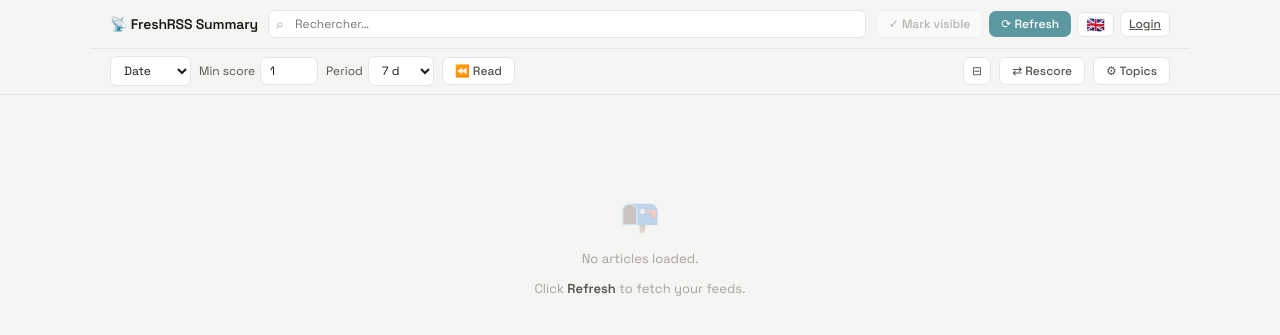
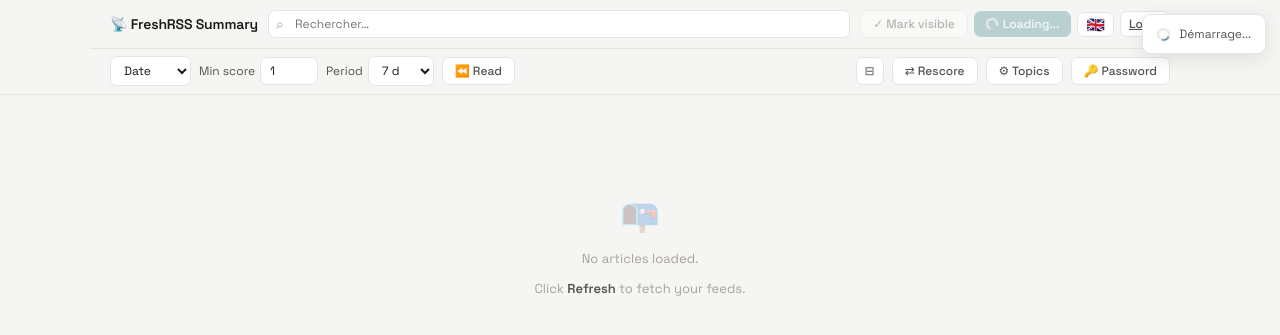
Before and after one commit to PixiBixi/freshrss-summary, a FastAPI app: page / in a window 1280 px wide. Shown: the top 335 px of the page. Run offline with FastAPI, Linux system fonts and the light colour scheme; data that the repository does not hold is empty; parts of the project's set-up code (start-up, migrations or seed data) failed here and were passed over.

Commit message:
feat(auth): add change-password feature via UI modal
- db.py: add set_user_password() to update password hash for existing user
- app.py: POST /api/change-password endpoint (requires auth) — validates
  current password, enforces 8-char minimum, updates DB via set_user_password
- templates/index.html: password modal + 🔑 button in header-filters
- static/js/api.js: changePassword() API call
- static/js/ui.js: openPwdModal/closePwdModal/savePwd with front-end
  validation (mismatch check, error mapping)
- static/js/i18n.js: pwd.* and btn.changePassword keys for fr/en/de/es/it/pt
- README.md: document new UI password change flow

```diff
--- a/app.py
+++ b/app.py
@@ -45,6 +45,7 @@ from db import (
     save_articles,
     set_articles_read,
     set_scoring_config,
+    set_user_password,
     toggle_bookmark,
     upsert_user,
 )
@@ -779,6 +780,30 @@ async def update_scoring(req: ScoringConfigRequest) -> dict[str, str]:
 
 
 # ---------------------------------------------------------------------------
+# Password change
+# ---------------------------------------------------------------------------
+
+
+class ChangePasswordRequest(BaseModel):
+    current_password: str
+    new_password: str
+
+
+@app.post("/api/change-password", dependencies=[Depends(require_auth)])
+async def change_password(req: ChangePasswordRequest, request: Request) -> dict[str, str]:
+    """Change the password of the currently authenticated user."""
+    username = request.session.get("username", ADMIN_USERNAME)
+    stored_hash = await get_user_hash(username)
+    if not stored_hash or not verify_password(req.current_password, stored_hash):
+        raise HTTPException(status_code=400, detail="current_password_wrong")
+    if len(req.new_password) < 8:
+        raise HTTPException(status_code=400, detail="password_too_short")
+    await set_user_password(username, hash_password(req.new_password))
+    logger.info("Password changed for user '%s'", username)
+    return {"status": "ok"}
+
+
+# ---------------------------------------------------------------------------
 # Health & metrics
 # ---------------------------------------------------------------------------
 
--- a/static/js/api.js
+++ b/static/js/api.js
@@ -293,3 +293,15 @@ async function updateScoringConfig(topics) {
   });
   if (!r.ok) throw new Error('Failed to save scoring config');
 }
+
+async function changePassword(currentPassword, newPassword) {
+  const r = await fetch('/api/change-password', {
+    method: 'POST',
+    headers: { 'Content-Type': 'application/json' },
+    body: JSON.stringify({ current_password: currentPassword, new_password: newPassword }),
+  });
+  if (!r.ok) {
+    const data = await r.json().catch(() => ({}));
+    throw new Error(data.detail || 'error');
+  }
+}
--- a/static/js/i18n.js
+++ b/static/js/i18n.js
@@ -63,6 +63,17 @@ const I18N = {
     'cfg.saved':        'Config sauvegardée — re-scoring en cours…',
     'cfg.ph.name':      'Nom du topic',
     'cfg.ph.keywords':  'Un mot-clé par ligne',
+    'btn.changePassword': '🔑 Mot de passe',
+    'pwd.title':        'Changer le mot de passe',
+    'pwd.current':      'Mot de passe actuel',
+    'pwd.new':          'Nouveau mot de passe',
+    'pwd.confirm':      'Confirmer',
+    'pwd.save':         'Enregistrer',
+    'pwd.cancel':       'Annuler',
+    'pwd.ok':           'Mot de passe modifié',
+    'pwd.wrongCurrent': 'Mot de passe actuel incorrect',
+    'pwd.tooShort':     'Minimum 8 caractères',
+    'pwd.mismatch':     'Les mots de passe ne correspondent pas',
   },
   en: {
     'search.placeholder': 'Search…',
@@ -118,6 +129,17 @@ const I18N = {
     'cfg.saved':        'Config saved — rescoring…',
     'cfg.ph.name':      'Topic name',
     'cfg.ph.keywords':  'One keyword per line',
+    'btn.changePassword': '🔑 Password',
+    'pwd.title':        'Change password',
+    'pwd.current':      'Current password',
+    'pwd.new':          'New password',
+    'pwd.confirm':      'Confirm',
+    'pwd.save':         'Save',
+    'pwd.cancel':       'Cancel',
+    'pwd.ok':           'Password changed',
+    'pwd.wrongCurrent': 'Current password is incorrect',
+    'pwd.tooShort':     'Minimum 8 characters',
+    'pwd.mismatch':     'Passwords do not match',
   },
   de: {
     'search.placeholder': 'Suchen…',
@@ -173,6 +195,17 @@ const I18N = {
     'cfg.saved':        'Konfiguration gespeichert — Neubewertung läuft…',
     'cfg.ph.name':      'Themenname',
     'cfg.ph.keywords':  'Ein Schlüsselwort pro Zeile',
+    'btn.changePassword': '🔑 Passwort',
+    'pwd.title':        'Passwort ändern',
+    'pwd.current':      'Aktuelles Passwort',
+    'pwd.new':          'Neues Passwort',
+    'pwd.confirm':      'Bestätigen',
+    'pwd.save':         'Speichern',
+    'pwd.cancel':       'Abbrechen',
+    'pwd.ok':           'Passwort geändert',
+    'pwd.wrongCurrent': 'Aktuelles Passwort ist falsch',
+    'pwd.tooShort':     'Mindestens 8 Zeichen',
+    'pwd.mismatch':     'Passwörter stimmen nicht überein',
   },
   es: {
     'search.placeholder': 'Buscar…',
@@ -228,6 +261,17 @@ const I18N = {
     'cfg.saved':        'Config guardada — recalculando…',
     'cfg.ph.name':      'Nombre del tema',
     'cfg.ph.keywords':  'Una palabra clave por línea',
+    'btn.changePassword': '🔑 Contraseña',
+    'pwd.title':        'Cambiar contraseña',
+    'pwd.current':      'Contraseña actual',
+    'pwd.new':          'Nueva contraseña',
+    'pwd.confirm':      'Confirmar',
+    'pwd.save':         'Guardar',
+    'pwd.cancel':       'Cancelar',
+    'pwd.ok':           'Contraseña cambiada',
+    'pwd.wrongCurrent': 'La contraseña actual es incorrecta',
+    'pwd.tooShort':     'Mínimo 8 caracteres',
+    'pwd.mismatch':     'Las contraseñas no coinciden',
   },
   it: {
     'search.placeholder': 'Cerca…',
@@ -283,6 +327,17 @@ const I18N = {
     'cfg.saved':        'Config salvata — rivalutazione in corso…',
     'cfg.ph.name':      'Nome argomento',
     'cfg.ph.keywords':  'Una parola chiave per riga',
+    'btn.changePassword': '🔑 Password',
+    'pwd.title':        'Cambia password',
+    'pwd.current':      'Password attuale',
+    'pwd.new':          'Nuova password',
+    'pwd.confirm':      'Conferma',
+    'pwd.save':         'Salva',
+    'pwd.cancel':       'Annulla',
+    'pwd.ok':           'Password modificata',
+    'pwd.wrongCurrent': 'La password attuale non è corretta',
+    'pwd.tooShort':     'Minimo 8 caratteri',
+    'pwd.mismatch':     'Le password non corrispondono',
   },
   pt: {
     'search.placeholder': 'Pesquisar…',
@@ -338,6 +393,17 @@ const I18N = {
     'cfg.saved':        'Config guardada — a reponderar…',
     'cfg.ph.name':      'Nome do tópico',
     'cfg.ph.keywords':  'Uma palavra-chave por linha',
+    'btn.changePassword': '🔑 Senha',
+    'pwd.title':        'Alterar senha',
+    'pwd.current':      'Senha atual',
+    'pwd.new':          'Nova senha',
+    'pwd.confirm':      'Confirmar',
+    'pwd.save':         'Guardar',
+    'pwd.cancel':       'Cancelar',
+    'pwd.ok':           'Senha alterada',
+    'pwd.wrongCurrent': 'A senha atual está incorreta',
+    'pwd.tooShort':     'Mínimo 8 caracteres',
+    'pwd.mismatch':     'As senhas não coincidem',
   },
 };
 
--- a/static/js/ui.js
+++ b/static/js/ui.js
@@ -250,6 +250,56 @@ async function saveScoringConfig() {
   }
 }
 
+// ── Password change modal ───────────────────────────────────────────────
+function openPwdModal() {
+  if (!_requireAuth()) return;
+  const modal = document.getElementById('pwd-modal');
+  document.getElementById('pwd-current').value = '';
+  document.getElementById('pwd-new').value = '';
+  document.getElementById('pwd-confirm').value = '';
+  document.getElementById('pwd-error').textContent = '';
+  modal.style.display = 'flex';
+  document.getElementById('pwd-current').focus();
+  modal.onclick = (e) => { if (e.target === modal) closePwdModal(); };
+  document.addEventListener('keydown', _pwdEscHandler);
+}
+
+function _pwdEscHandler(e) {
+  if (e.key === 'Escape') closePwdModal();
+}
+
+function closePwdModal() {
+  document.getElementById('pwd-modal').style.display = 'none';
+  document.removeEventListener('keydown', _pwdEscHandler);
+}
+
+async function savePwd() {
+  const current = document.getElementById('pwd-current').value;
+  const newPwd  = document.getElementById('pwd-new').value;
+  const confirm = document.getElementById('pwd-confirm').value;
+  const errEl   = document.getElementById('pwd-error');
+  errEl.textContent = '';
+
+  if (newPwd !== confirm) {
+    errEl.textContent = t('pwd.mismatch');
+    return;
+  }
+
+  const btn = document.getElementById('pwd-save-btn');
+  btn.disabled = true;
+  try {
+    await changePassword(current, newPwd);
+    closePwdModal();
+    toastSuccess(t('pwd.ok'));
+  } catch (e) {
+    const key = e.message === 'current_password_wrong' ? 'pwd.wrongCurrent'
+              : e.message === 'password_too_short'     ? 'pwd.tooShort'
+              : null;
+    errEl.textContent = key ? t(key) : (e.message || t('toast.error'));
+    btn.disabled = false;
+  }
+}
+
 // ── Init ───────────────────────────────────────────────────────────────
 document.addEventListener('DOMContentLoaded', () => {
   if (state.compact) {
--- a/templates/index.html
+++ b/templates/index.html
@@ -65,6 +65,7 @@
       <button id="compact-btn" class="btn btn-ghost btn-icon" onclick="toggleCompact()" title="Mode compact" aria-label="Mode compact">⊟</button>
       <button id="rescore-btn" class="btn btn-ghost" onclick="triggerRescore()" data-i18n="btn.rescore" aria-label="Re-scorer les articles">⇄ Re-scorer</button>
       <button id="scoring-cfg-btn" class="btn btn-ghost" onclick="openScoringModal()" data-i18n="btn.scoringCfg" aria-label="Configurer les topics de scoring">⚙ Topics</button>
+      <button id="pwd-btn" class="btn btn-ghost" onclick="openPwdModal()" data-i18n="btn.changePassword" aria-label="Changer le mot de passe">🔑 Mot de passe</button>
     </div>
     <div id="topic-bar" class="topic-bar">
       <button class="pill active" id="pill-all" onclick="filterTopic(null)">Tous</button>
@@ -104,6 +105,38 @@
       style="display:none;background:none;border:none;color:inherit;cursor:pointer;font-size:12px;margin-left:2px;padding:4px 6px;min-width:28px;min-height:28px">✕</button>
   </div>
 
+  <!-- Password change modal -->
+  <div id="pwd-modal" class="modal-overlay" style="display:none" role="dialog" aria-modal="true" aria-labelledby="pwd-modal-title">
+    <div class="modal" onclick="event.stopPropagation()">
+      <div class="modal-header">
+        <h2 id="pwd-modal-title" data-i18n="pwd.title">Changer le mot de passe</h2>
+        <button class="modal-close btn btn-ghost btn-icon" onclick="closePwdModal()" aria-label="Fermer">✕</button>
+      </div>
+      <div class="modal-body">
+        <div style="display:flex;flex-direction:column;gap:12px">
+          <label style="display:flex;flex-direction:column;gap:4px;font-size:13px">
+            <span data-i18n="pwd.current">Mot de passe actuel</span>
+            <input id="pwd-current" type="password" class="search-input" autocomplete="current-password" />
+          </label>
+          <label style="display:flex;flex-direction:column;gap:4px;font-size:13px">
+            <span data-i18n="pwd.new">Nouveau mot de passe</span>
+            <input id="pwd-new" type="password" class="search-input" autocomplete="new-password" />
+          </label>
+          <label style="display:flex;flex-direction:column;gap:4px;font-size:13px">
+            <span data-i18n="pwd.confirm">Confirmer</span>
+            <input id="pwd-confirm" type="password" class="search-input" autocomplete="new-password" />
+          </label>
+          <p id="pwd-error" style="color:#dc2626;font-size:13px;min-height:18px;margin:0"></p>
+        </div>
+      </div>
+      <div class="modal-footer">
+        <span style="flex:1"></span>
+        <button class="btn btn-ghost" onclick="closePwdModal()" data-i18n="pwd.cancel">Annuler</button>
+        <button class="btn btn-primary" id="pwd-save-btn" onclick="savePwd()" data-i18n="pwd.save">Enregistrer</button>
+      </div>
+    </div>
+  </div>
+
   <!-- Scoring config modal -->
   <div id="scoring-modal" class="modal-overlay" style="display:none" role="dialog" aria-modal="true" aria-labelledby="scoring-modal-title">
     <div class="modal" onclick="event.stopPropagation()">
```
Also changed, not shown: db.py (+10 -0 lines), README.md.
